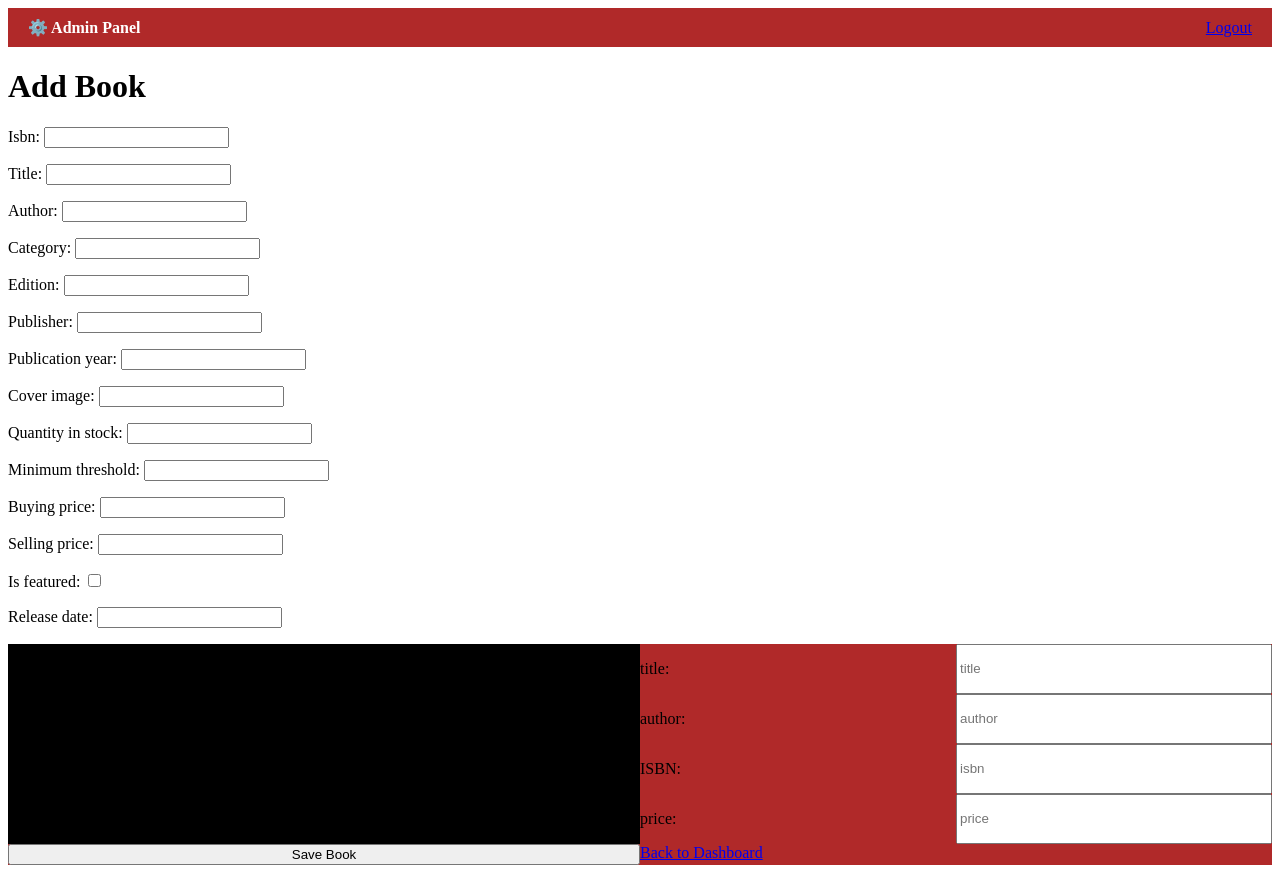
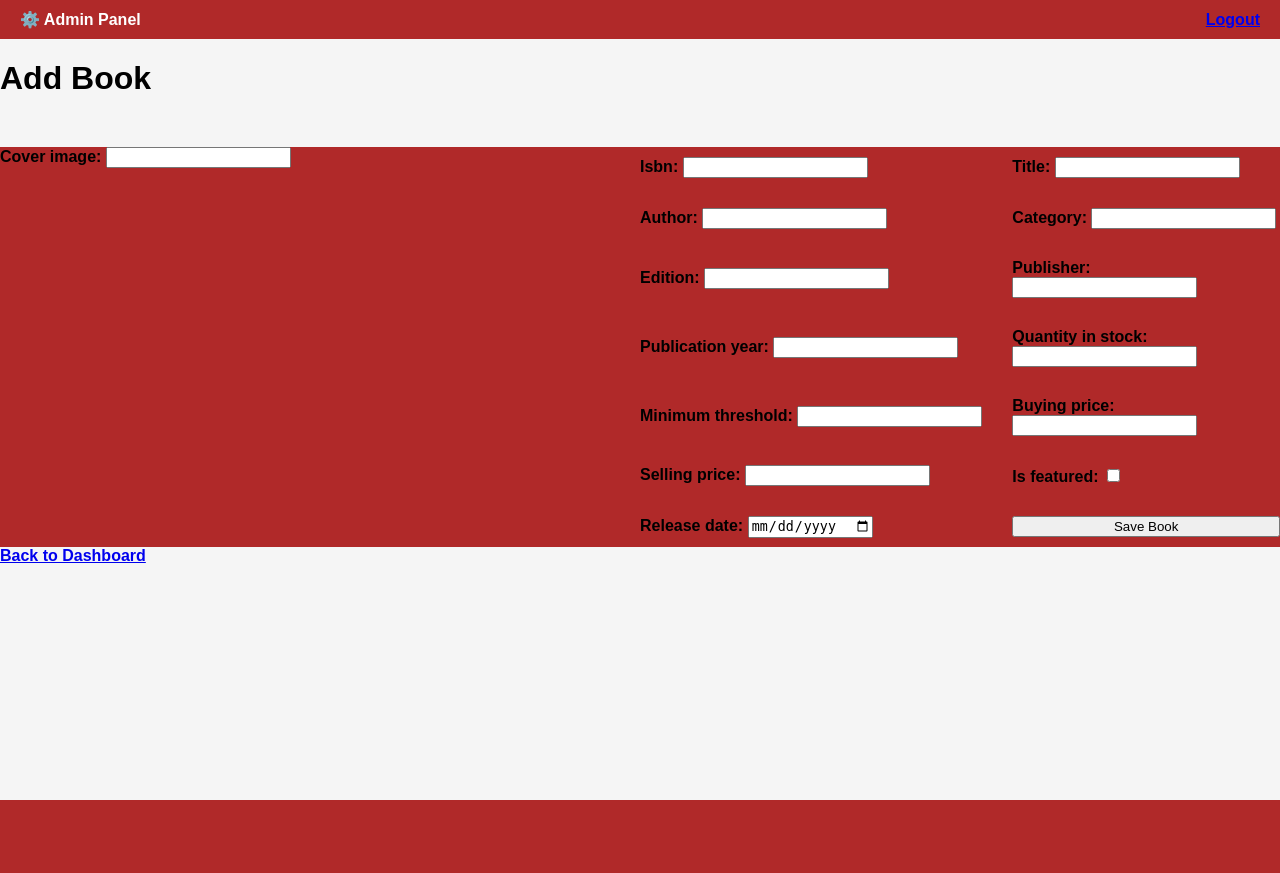
Before and after one commit to jhn02222/Team6, a Django app: page /admin/add-book/ in a window 1280 px wide. After the commit the page ends 800 px from the top, so only its background shows below. Run offline with Django 5.2, Linux system fonts and the light colour scheme; the visitor is signed in with stand-in values (Sample User, id 1).

Commit message:
add book page layout

```diff
--- a/bookstore/store/forms.py
+++ b/bookstore/store/forms.py
@@ -5,3 +5,19 @@
     class Meta:
         model = Book
         fields = '__all__'
+        widgets = {
+            'isbn': forms.TextInput(attrs={'class': 'form-input'}),
+            'title': forms.TextInput(attrs={'class': 'form-input'}),
+            'author': forms.TextInput(attrs={'class': 'form-input'}),
+            'category': forms.TextInput(attrs={'class': 'form-input'}),
+            'edition': forms.TextInput(attrs={'class': 'form-input'}),
+            'publisher': forms.TextInput(attrs={'class': 'form-input'}),
+            'publication_year': forms.NumberInput(attrs={'class': 'form-input'}),
+            'cover_image': forms.URLInput(attrs={'class': 'form-input'}),
+            'quantity_in_stock': forms.NumberInput(attrs={'class': 'form-input'}),
+            'minimum_threshold': forms.NumberInput(attrs={'class': 'form-input'}),
+            'buying_price': forms.NumberInput(attrs={'class': 'form-input'}),
+            'selling_price': forms.NumberInput(attrs={'class': 'form-input'}),
+            'is_featured': forms.CheckboxInput(attrs={'class': 'form-checkbox'}),
+            'release_date': forms.DateInput(attrs={'class': 'form-input', 'type': 'date'}),
+        }
--- a/bookstore/store/templates/admin/add_book.html
+++ b/bookstore/store/templates/admin/add_book.html
@@ -3,6 +3,15 @@
 <head>
   <title>Add a New Book</title>
   <style>
+
+    body {
+      font-family: Arial, sans-serif;
+      font-weight: bold;
+      margin: 0;
+      padding: 0;
+      background-color: #f5f5f5;
+
+    }
 
     .navbar {
             background-color: #B02929;
@@ -16,15 +25,32 @@
       background-color: black;
     }
 
-    .body {
-      background-color: #B02929;
+    .book-info {
       grid-template-columns: 1fr 1fr;
       display: grid;
     }
 
-    .book-info {
+    .body-info {
+      background-color: #B02929;
+      display: grid;
+      height: 400px;
       grid-template-columns: 1fr 1fr;
       display: grid;
+      justify-content: space-between;
+    }
+    .right-side {
+      display: grid;
+      grid-template-columns: auto 1fr;
+      gap: 10px 30px;
+      align-items: center;
+
+    }
+    .submit {
+      max-width: 100px;
+    }
+
+    .section {
+      margin-bottom: 50px;
     }
 
   </style>
@@ -39,40 +65,92 @@
             <a href="{% url 'logout' %}">Logout</a>
         </div>
   </div>
-  <div><div class="section"></div>
+  <div>
 
-    <h1>Add Book</h1>
+    <div class="section">
+      <h1>Add Book</h1>
+    </div>
     <form method="POST">
       {% csrf_token %}
-      {{ form.as_p }}
-    <div class="body">
-        <div class="image-box"><p><img class="book-img"> image</p></div>
+    <div class="body-info">
 
-        <div class="book-info">
-          <p class="title-info"> title: </p>
-            <input class="title-bar" type="text"
-            placeholder="title">
+      <div class="left-side">
+        {{form.cover_image.label_tag}}
+         {{form.cover_image}}
+      </div>
+      <div class="right-side">
 
+        <div class="label-info">
+        {{form.isbn.label_tag}}
+         {{form.isbn}}
+        </div>
 
-          <p class="author-info"> author: </p>
-            <input class="author-bar" type="text"
-            placeholder="author">
+        <div class="title-info">
+          {{form.title.label_tag}}
+          {{form.title}}
+        </div>
 
-          <p class="isbn-info"> ISBN: </p>
-            <input class="isbn-bar" type="text"
-            placeholder="isbn">
+        <div class="author-info">
+          {{form.author.label_tag}}
+          {{form.author}}
+        </div>
 
+        <div class="category-info">
+        {{form.category.label_tag}}
+         {{form.category}}
+        </div>
 
-          <p class="price-info"> price: </p>
-            <input class="price-bar" type="text"
-            placeholder="price">
+        <div class="edition-info">
+          {{form.edition.label_tag}}
+          {{form.edition}}
         </div>
+
+        <div class="publisher-info">
+          {{form.publisher.label_tag}}
+          {{form.publisher}}
+        </div>
+
+        <div class="publication-info">
+        {{form.publication_year.label_tag}}
+         {{form.publication_year}}
+        </div>
+
+        <div class="quantity-info">
+          {{form.quantity_in_stock.label_tag}}
+          {{form.quantity_in_stock}}
+        </div>
+
+        <div class="minimum-threshold-info">
+          {{form.minimum_threshold.label_tag}}
+          {{form.minimum_threshold}}
+        </div>
+
+        <div class="buying-price-info">
+        {{form.buying_price.label_tag}}
+         {{form.buying_price}}
+        </div>
+
+        <div class="selling-price-info">
+          {{form.selling_price.label_tag}}
+          {{form.selling_price}}
+        </div>
+
+        <div class="featured-info">
+          {{form.is_featured.label_tag}}
+          {{form.is_featured}}
+        </div>
+
+        <div class="release-info">
+          {{form.release_date.label_tag}}
+          {{form.release_date}}
+        </div>
+
         <button type="submit">Save Book</button>
-      </form>
-      <a href="{% url 'admin' %}">Back to Dashboard</a>
-    </div>
+
+      </div>
+    </form>
   </div>
-
+  <a href="{% url 'admin' %}">Back to Dashboard</a>
 </body>
 
 </html>
--- a/bookstore/store/templates/admin/home.html
+++ b/bookstore/store/templates/admin/home.html
@@ -63,7 +63,7 @@
 
     <div class="section">
         <h1>Welcome, Admin!</h1>
-        <p>This is the admin dashboard. You can manage books, users, and promotions here.</p>
+        <p style="margin-bottom: 100px;">This is the admin dashboard. You can manage books, users, and promotions here.</p>
         <div class="body">
                 <div class="add-books">
                     <a href="{% url 'add_book' %}" class="add-books-button">➕ Add Book</a>
```
